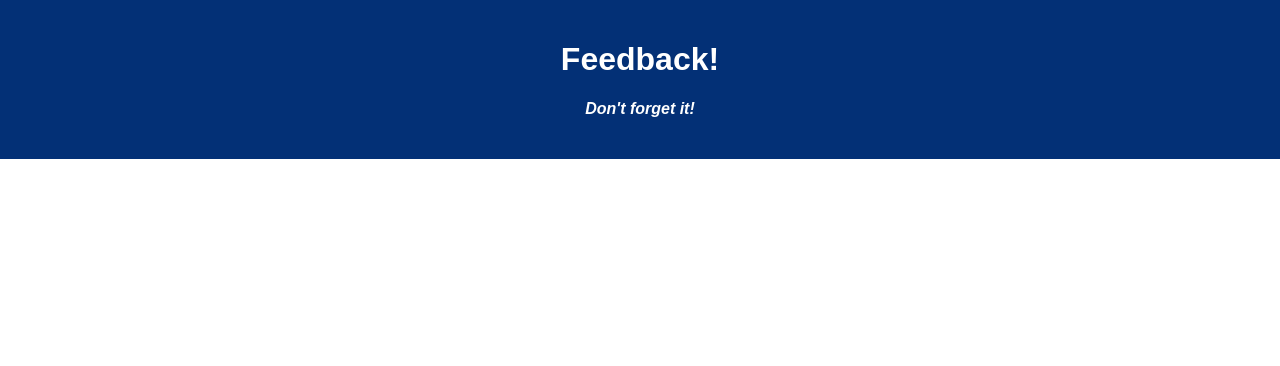
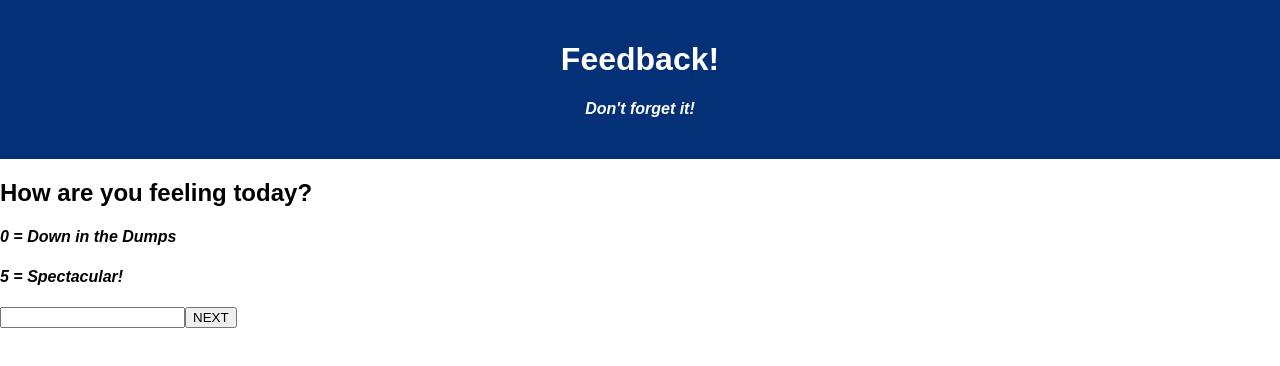
Before and after one commit to ShylaEarl/weekend-redux-feedback-loop, a React (Create React App) app: page /#/ in a window 1280 px wide. Shown: the top 366 px of the page. Built offline with nearby package versions, Linux system fonts and the light colour scheme.

Commit message:
feeling component html sketched out, capturing click event for next button

```diff
--- a/src/components/App/App.jsx
+++ b/src/components/App/App.jsx
@@ -2,7 +2,7 @@ import React from 'react';
 //import axios from 'axios';
 import './App.css';
 //import { useDispatch, useSelector } from 'react-redux';
-import {HashRouter as Router, Route, Link} from 'react-router-dom';
+import {HashRouter as Router, Route} from 'react-router-dom';
 
 //TODO add component imports here for each page
 import Feeling from '../Feeling/Feeling';
--- a/src/components/Feeling/Feeling.jsx
+++ b/src/components/Feeling/Feeling.jsx
@@ -1,10 +1,38 @@
+import {useDispatch} from 'react-redux';
+import {useState} from 'react';
+import {useHistory} from 'react-router-dom';
 
 function Feeling(){
 
+    const dispatch = useDispatch();
+    const history = useHistory();
+    const [feeling, setFeeling] = useState(0);
+
+    const addData = (event) => {
+        console.log('feeling data');
+        setFeeling({feeling: event.target.value}); //double check this syntax
+    }
+
+    const nextPage = () => {
+        console.log('feeling button clicked');
+    }
+
     return(
-        <>
-
-        </>
+        <div className="feeling">
+            <h2>How are you feeling today?</h2>
+            <h4>0 = Down in the Dumps</h4>
+            <h4>5 = Spectacular!</h4>
+            <input
+                id="feeling"
+                type="number"
+                onChange={addData}
+            />
+            <button
+                id="feeling"
+                onClick={nextPage}>
+                NEXT
+            </button>
+        </div>
     )
 }
 
```
